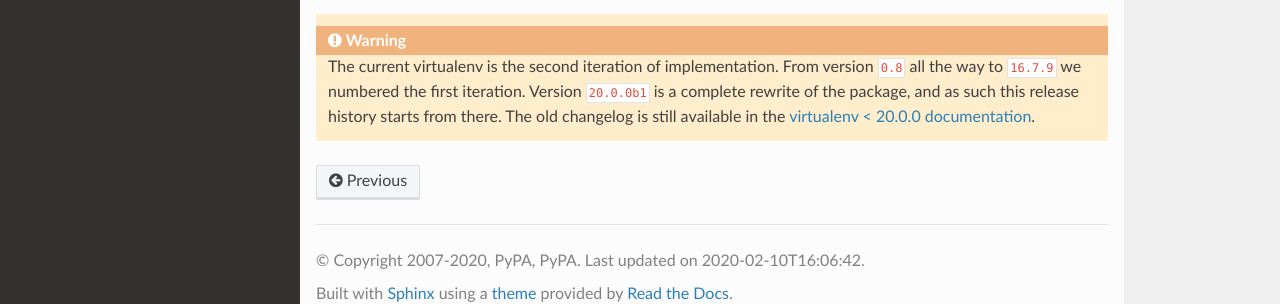
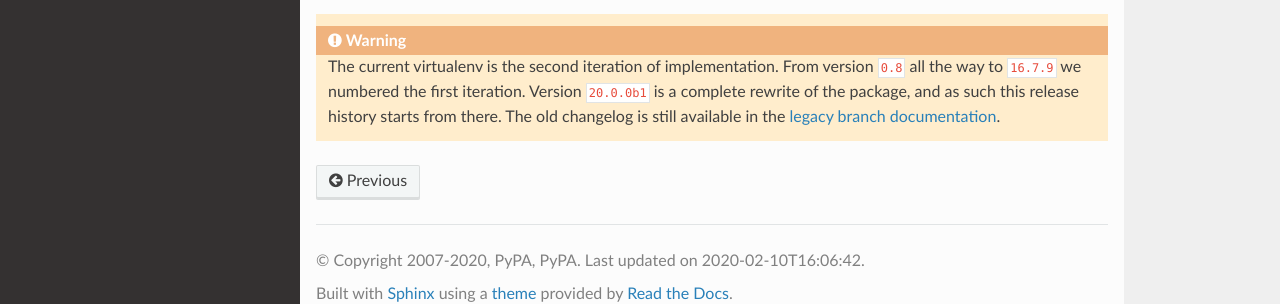
Before and after one commit to pypa/virtualenv, a Sphinx documentation site: the page built from docs/changelog.rst, in a window 1280 px wide and 900 px high, scrolled down 1200 px. Shown: the part 580-884 px from the top of the window. Built offline with Sphinx 7.4.7 and the Read the Docs theme 2.0.0, drawn with Linux system fonts in a browser that asks for light colours; pages that are not in the unit, such as notebooks, are missing from menus; the version number could not be read and is left out.

Commit message:
add changelog
Signed-off-by: Bernat Gabor <bgabor8@bloomberg.net>

```diff
--- a/docs/changelog.rst
+++ b/docs/changelog.rst
@@ -87,4 +87,5 @@ v20.0.0b1 (2020-01-28)
 
    The current virtualenv is the second iteration of implementation. From version ``0.8`` all the way to ``16.7.9``
    we numbered the first iteration. Version ``20.0.0b1`` is a complete rewrite of the package, and as such this release
-   history starts from there. The old changelog is still available in the `virtualenv < 20.0.0 documentation <https://virtualenv.pypa.io/en/16.7.9/changes.html>`_.
+   history starts from there. The old changelog is still available in the
+   `legacy branch documentation <https://virtualenv.pypa.io/en/legacy/changes.html>`_.
--- /dev/null
+++ b/docs/changelog/1547.doc.rst
@@ -0,0 +1 @@
+Add link to the `legacy documentation <https://virtualenv.pypa.io/en/legacy>`_ for the changelog by :user:`jezdez`.
```
